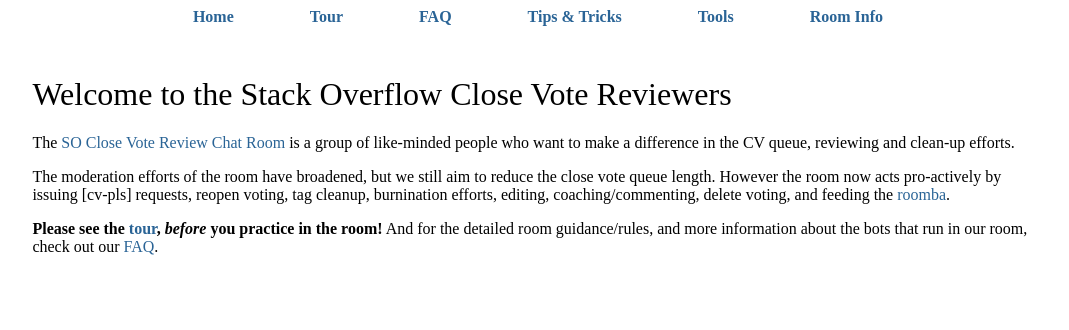
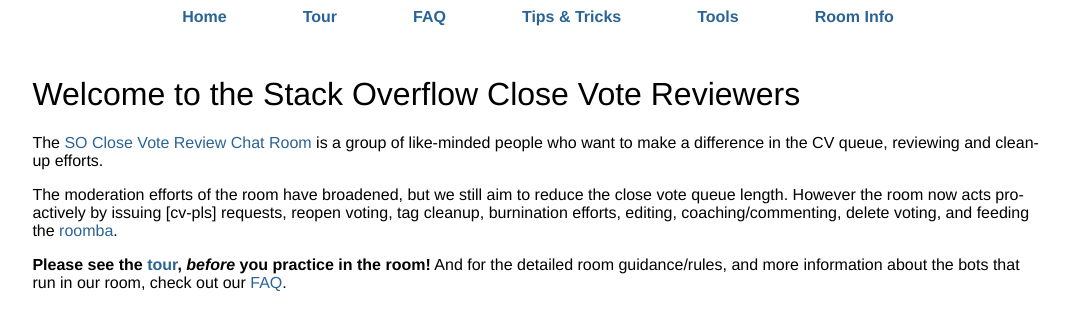
Before and after one commit to SO-Close-Vote-Reviewers/SO-Close-Vote-Reviewers.github.io, a Jekyll site: the page built from index.md, in a window 1280 px wide. Shown: the top 330 px of the page, without its empty margins (102-1171 px from the left). Built offline with Jekyll 4.4.1, drawn with Linux system fonts in a browser that asks for light colours.

Commit message:
Using Calibri font

```diff
--- a/css/socvr.css
+++ b/css/socvr.css
@@ -1,5 +1,5 @@
 body {
-  font-family: "Times New Roman", Times, sans-serif;
+  font-family: "Helvetica", "Times New Roman", Times, sans-serif;
 }
 
 .container {
```
